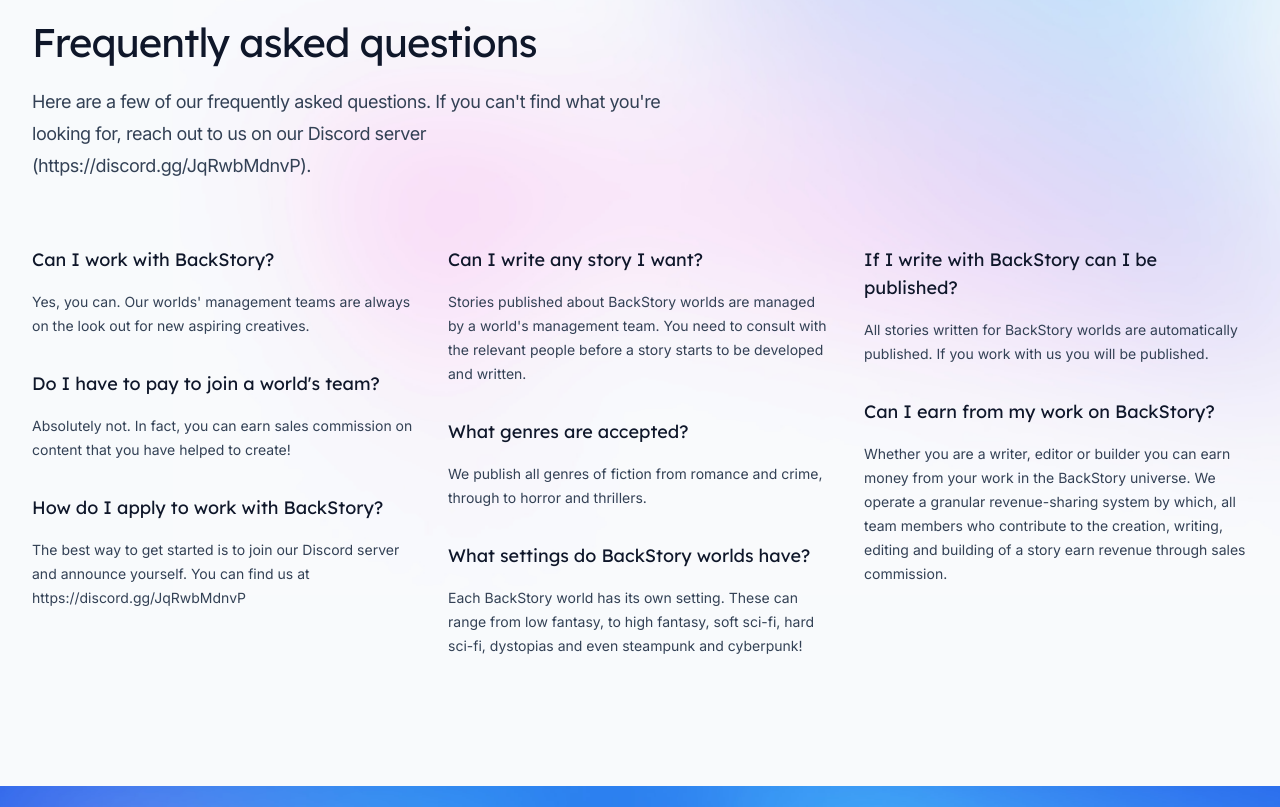
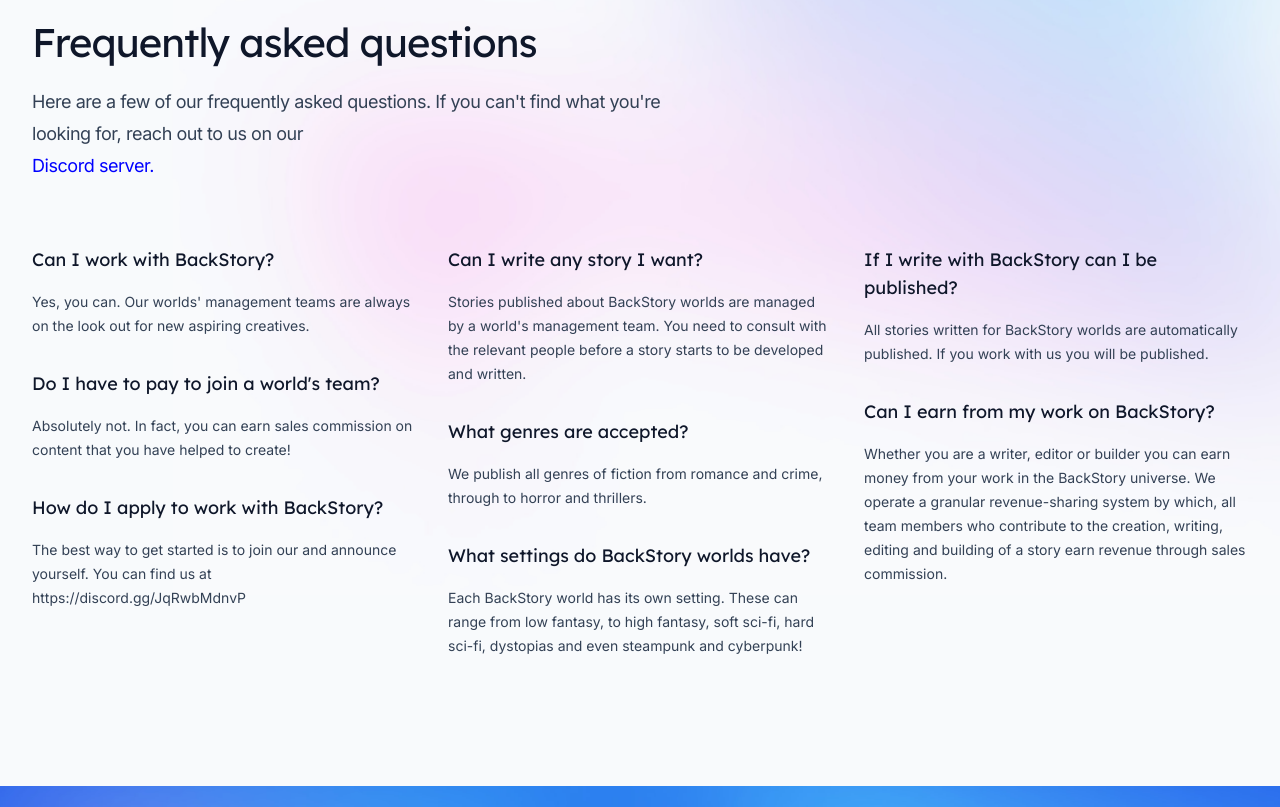
Before and after one commit to BackStoryOrg/website, a Next.js app: page / in a window 1280 px wide. Shown: the part 780-1587 px from the top of the page. Built offline with nearby package versions, Linux system fonts and the light colour scheme.

Commit message:
changed heading discord link

```diff
--- a/src/components/Faqs.tsx
+++ b/src/components/Faqs.tsx
@@ -2,6 +2,7 @@
 
 import { Container } from '@/components/Container'
 import backgroundImage from '@/images/background-faqs.jpg'
+
 
 const faqs = [
   [
@@ -17,7 +18,7 @@
     {
       question: 'How do I apply to work with BackStory?',
       answer:
-        'The best way to get started is to join our Discord server and announce yourself. You can find us at https://discord.gg/JqRwbMdnvP',
+        'The best way to get started is to join our and announce yourself. You can find us at https://discord.gg/JqRwbMdnvP',
     },
   ],
   [
@@ -82,7 +83,7 @@
           </h2>
           <p className="mt-4 text-lg tracking-tight text-slate-700">
             Here are a few of our frequently asked questions. If you can&apos;t find what you&apos;re
-            looking for, reach out to us on our <a href="https://discord.gg/JqRwbMdnvP" target="_blank">Discord server</a> (https://discord.gg/JqRwbMdnvP).
+            looking for, reach out to us on our <a href="https://discord.gg/JqRwbMdnvP" target="_blank"><p style={{color:'blue'}}> Discord server.</p></a>
           </p>
         </div>
         <ul
```
